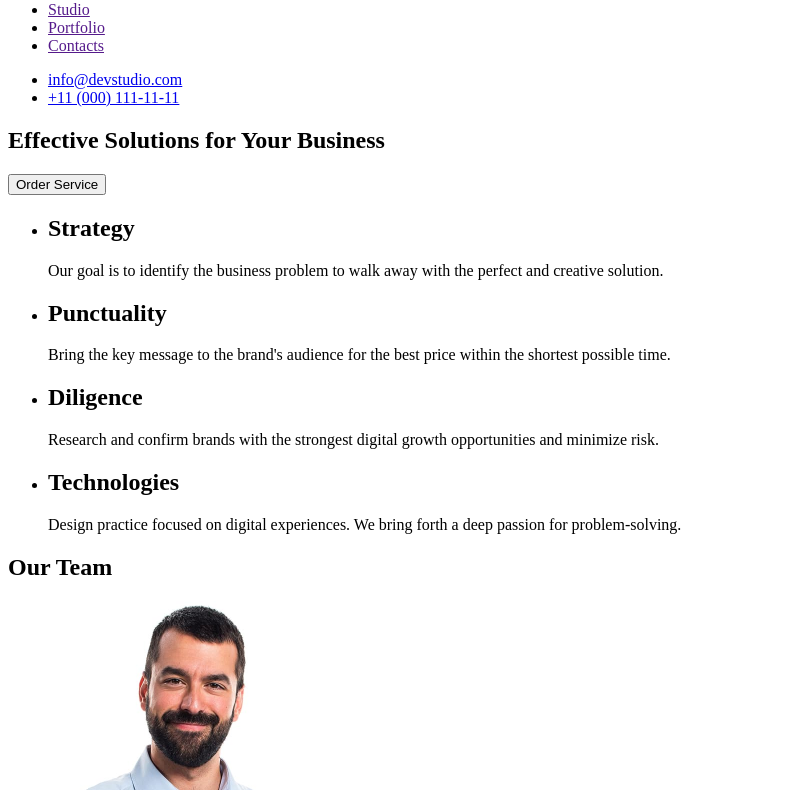
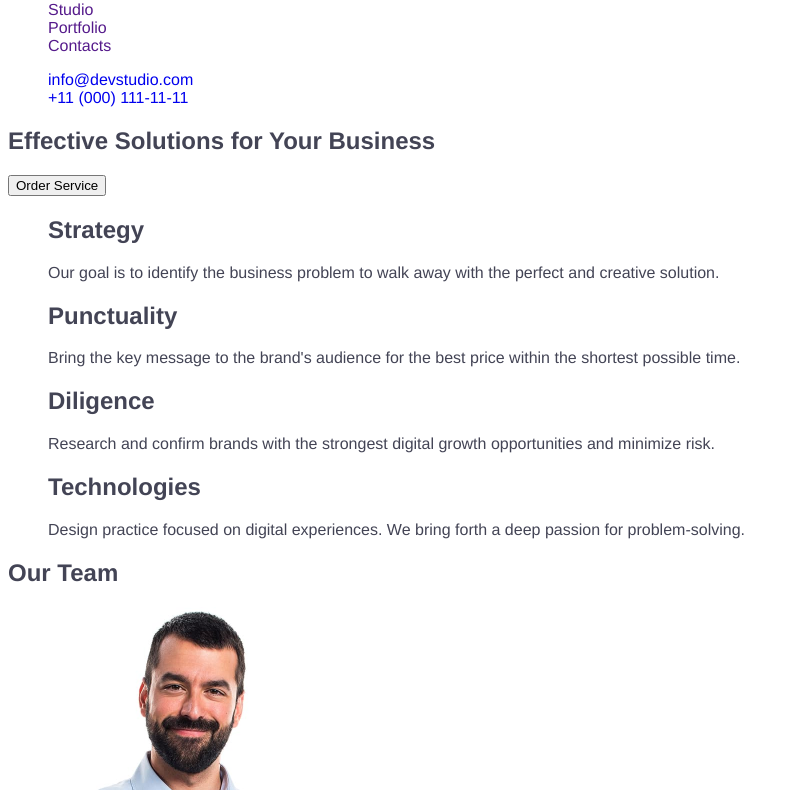
Before and after one commit to DaniilChudo/goit-markup-hw-02-Wiederholung, a plain HTML site: page index.html in a window 1280 px wide. Shown: the part 41-831 px from the top of the page, without its empty margins (0-795 px from the left). Drawn offline with Linux system fonts and the light colour scheme.

Commit message:
add main styles

```diff
--- a/css/styles.css
+++ b/css/styles.css
@@ -0,0 +1,33 @@
+/*-----------MAIN ROOT-------*/
+:root {
+    --main-background-color: #FFFFFF;
+    --secondary-background-color: #F4F4FD;
+    /*----third-background-color: #F5F4FA;--*/
+    --hero-title-color: #FFFFFF;
+    --main-title-color: #2E2F42;
+    --main-text-color: #434455;
+    --primary-text-color: #2E2F42;
+    --accent-text-color: #404BBF;
+    --pasive-button-color: #4D5AE5;
+    --active-button-color: #404BBF;
+    --button-text-color: #FFFFFF;
+    --logo-web-text-color: #4D5AE5;
+    /*-----first-studio-text-color: #000000;
+    --second-studio-text-color: #FFFFFF;
+    --adress-text-color: #FFFFFF;--*/
+}
+
+/*-----------global styles------*/
+
+body {
+  font-family: "Robot", Helvetica, sans-serif;
+  color: var(--main-text-color);
+}
+
+.list {
+  list-style: none;
+}
+
+.link {
+  text-decoration: none;
+}s
--- a/index.html
+++ b/index.html
@@ -15,31 +15,31 @@
   <body>
     <header class="header">
       <nav class="nav">
-        <a class="logo" href="">WEBSTUDIO</a>
+        <a class="logo link" href="">WEBSTUDIO</a>
         <!-- TODO: Add link -->
-        <ul class="nav-list">
+        <ul class="nav-list list">
           <li class="nav-item">
-            <a class="nav-item-link" href="">Studio</a>
+            <a class="nav-item-link link" href="">Studio</a>
           </li>
           <!-- TODO: Add link -->
           <li class="nav-item">
-            <a class="nav-item-link" href="">Portfolio</a>
+            <a class="nav-item-link link" href="">Portfolio</a>
           </li>
           <!-- TODO: Add link -->
           <li class="nav-item">
-            <a class="nav-item-link" href="">Contacts</a>
+            <a class="nav-item-link link" href="">Contacts</a>
           </li>
           <!-- TODO: Add link -->
         </ul>
       </nav>
-      <ul class="contacts-list">
+      <ul class="contacts-list list">
         <li class="contact-item">
-          <a class="contact-link" href="mailto:info@devstudio.com"
+          <a class="contact-link link" href="mailto:info@devstudio.com"
             >info@devstudio.com</a
           >
         </li>
         <li class="contact-item">
-          <a class="contact-link" href="tel:+11(000)111-11-11"
+          <a class="contact-link link" href="tel:+11(000)111-11-11"
             >+11 (000) 111-11-11</a
           >
         </li>
@@ -53,7 +53,7 @@
       </section>
 
       <section class="advantages">
-        <ul class="advantages-list">
+        <ul class="advantages-list list">
           <li class="advantages-item">
             <h2 class="advantages-title">Strategy</h2>
             <p class="advantages-description">
@@ -87,7 +87,7 @@
 
       <section class="team">
         <h2 class="team-title">Our Team</h2>
-        <ul class="team-list">
+        <ul class="team-list list">
           <li class="team-item">
             <img
               class="team-img"
@@ -133,7 +133,7 @@
 
       <secttion class="portfolio">
         <h3 class="portfolio-title">Our Portfolio</h3>
-        <ul class="portfolio-list">
+        <ul class="portfolio-list list">
           <li class="portfolio-item">
             <img class="portfolio-img" />
             <h3 class="portfolio-sub-title">Banking App</h3>
@@ -169,7 +169,7 @@
     </main>
 
     <footer>
-      <a class="logo" href="">WEBSTUDIO</a>
+      <a class="logo link" href="">WEBSTUDIO</a>
       <!-- TODO: Add link -->
       <p class="footer-description">
         Increase the flow of customers and sales for your business with digital
```
